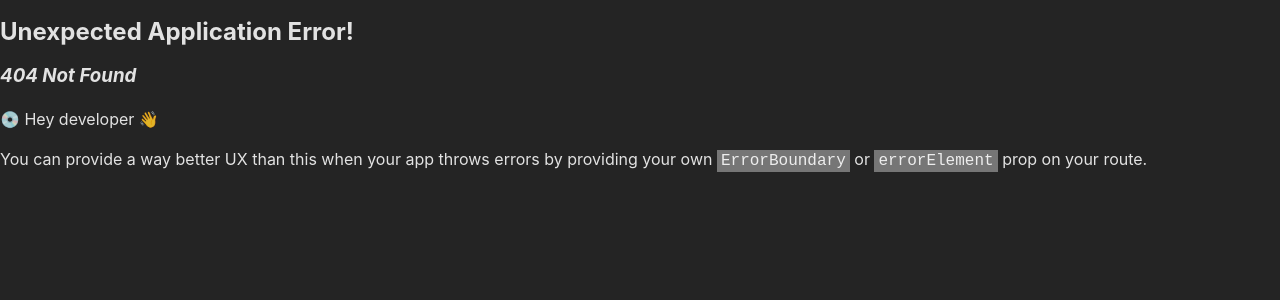
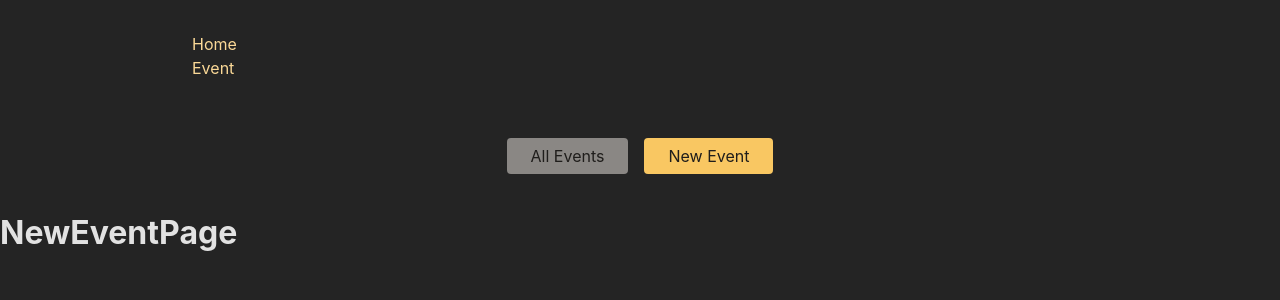
Before and after one commit to RishabhShah9771/EventWebApp, a React (Create React App) app in the folder frontend/: page /events/new in a window 1280 px wide. Before the commit this address had no page. Shown: the top 300 px of the page. Built offline with nearby package versions, Linux system fonts and the light colour scheme.

Commit message:
Loader Update

```diff
--- a/frontend/src/App.js
+++ b/frontend/src/App.js
@@ -1,41 +1,34 @@
-// Challenge / Exercise
-
-// 1. Add five new (dummy) page components (content can be simple <h1> elements)
-//    - HomePage
-//    - EventsPage
-//    - EventDetailPage
-//    - NewEventPage
-//    - EditEventPage
-// 2. Add routing & route definitions for these five pages
-//    - / => HomePage
-//    - /events => EventsPage
-//    - /events/<some-id> => EventDetailPage
-//    - /events/new => NewEventPage
-//    - /events/<some-id>/edit => EditEventPage
-// 3. Add a root layout that adds the <MainNavigation> component above all page components
-// 4. Add properly working links to the MainNavigation
-// 5. Ensure that the links in MainNavigation receive an "active" class when active
-// 6. Output a list of dummy events to the EventsPage
-//    Every list item should include a link to the respective EventDetailPage
-// 7. Output the ID of the selected event on the EventDetailPage
-// BONUS: Add another (nested) layout route that adds the <EventNavigation> component above all /events... page components
 import { createBrowserRouter, RouterProvider } from "react-router-dom";
 import RootLayout from "./pages/RootLayout";
 import HomePage from "./pages/HomePage";
 import NewEventPage from "./pages/NewEventPage";
 import EditEventPage from "./pages/EditEventPage";
-import EventPage from "./pages/EventPage";
+import EventPage, { loaderHandler } from "./pages/EventPage";
 import EventDetail from "./pages/EventDetail";
+import EventsRoot from "./pages/EventsRoot";
+import ErrorPage from "./pages/Error";
+
 const router = createBrowserRouter([
   {
     path: "/",
     element: <RootLayout />,
+    errorElement: <ErrorPage />,
     children: [
       { index: true, element: <HomePage /> },
-      { path: "NewEvent", element: <NewEventPage /> },
-      { path: "EditEvent", element: <EditEventPage /> },
-      { path: "EventPage", element: <EventPage /> },
-      { path: "EventPage/:EventDetail", element: <EventDetail /> },
+      {
+        path: "events",
+        element: <EventsRoot />,
+        children: [
+          {
+            index: true,
+            element: <EventPage />,
+            loader: loaderHandler,
+          },
+          { path: ":eventId", element: <EventDetail /> },
+          { path: "new", element: <NewEventPage /> },
+          { path: ":eventId/edit", element: <EditEventPage /> },
+        ],
+      },
     ],
   },
 ]);
--- a/frontend/src/components/EventsList.js
+++ b/frontend/src/components/EventsList.js
@@ -1,6 +1,6 @@
-import classes from './EventsList.module.css';
+import classes from "./EventsList.module.css";
 
-function EventsList({ events }) {
+const EventsList = ({ events }) => {
   return (
     <div className={classes.events}>
       <h1>All Events</h1>
@@ -19,6 +19,6 @@ function EventsList({ events }) {
       </ul>
     </div>
   );
-}
+};
 
 export default EventsList;
--- a/frontend/src/components/EventsNavigation.js
+++ b/frontend/src/components/EventsNavigation.js
@@ -1,4 +1,5 @@
-import classes from './EventsNavigation.module.css';
+import classes from "./EventsNavigation.module.css";
+import { NavLink } from "react-router-dom";
 
 function EventsNavigation() {
   return (
@@ -6,10 +7,25 @@ function EventsNavigation() {
       <nav>
         <ul className={classes.list}>
           <li>
-            <a href="/events">All Events</a>
+            <NavLink
+              to="/events"
+              className={({ isActive }) =>
+                isActive ? classes.active : undefined
+              }
+              end
+            >
+              All Events
+            </NavLink>
           </li>
           <li>
-            <a href="/events/new">New Event</a>
+            <NavLink
+              to="/events/new"
+              className={({ isActive }) =>
+                isActive ? classes.active : undefined
+              }
+            >
+              New Event
+            </NavLink>
           </li>
         </ul>
       </nav>
--- a/frontend/src/components/MainNavigation.js
+++ b/frontend/src/components/MainNavigation.js
@@ -1,20 +1,31 @@
-import classes from './MainNavigation.module.css';
+import classes from "./MainNavigation.module.css";
+import { NavLink } from "react-router-dom";
 
-function MainNavigation() {
+const MainNavigation = () => {
+  const activeLinkHandler = ({ isActive }) => {
+    return isActive ? classes.active : undefined;
+  };
+
   return (
     <header className={classes.header}>
       <nav>
         <ul className={classes.list}>
-          <li>
-            <a>Home</a>
-          </li>
-          <li>
-            <a>Events</a>
-          </li>
+          <ul>
+            <li>
+              <NavLink to="/" className={activeLinkHandler} end>
+                Home
+              </NavLink>
+            </li>
+            <li>
+              <NavLink to="/events" className={activeLinkHandler} end>
+                Event
+              </NavLink>
+            </li>
+          </ul>
         </ul>
       </nav>
     </header>
   );
-}
+};
 
 export default MainNavigation;
--- /dev/null
+++ b/frontend/src/pages/Error.js
@@ -0,0 +1,4 @@
+const ErrorPage = () => {
+  return <h1>Error Occured</h1>;
+};
+export default ErrorPage;
--- a/frontend/src/pages/EventDetail.js
+++ b/frontend/src/pages/EventDetail.js
@@ -1,11 +1,10 @@
 import { useParams } from "react-router-dom";
-
 const EventDetail = () => {
   const params = useParams();
   return (
     <>
       <h1>EventDetail</h1>
-      <p>{params.eventId}</p>
+      <p> Event ID: {params.eventId}</p>
     </>
   );
 };
--- a/frontend/src/pages/EventPage.js
+++ b/frontend/src/pages/EventPage.js
@@ -1,25 +1,38 @@
-import { Link } from "react-router-dom";
+import { useLoaderData } from "react-router-dom";
+import EventsList from "../components/EventsList";
 
-const EventPage = () => {
-  const EVENTS = [
-    { id: "e1", title: "event-1" },
-    { id: "e2", title: "event-2" },
-    { id: "e3", title: "event-3" },
-    { id: "e4", title: "event-4" },
-  ];
+const EventsPage = () => {
+  const data = useLoaderData();
+
+  if (data.isError) {
+    return <p>{data.message}</p>;
+  }
+
+  const events = data.events; // Assuming the loader returns an object with an 'events' property.
+  // The use LoaderData hook retrieves data loaded by the loader function in the route configuration.
+  // we can use useLoaderData() in the elements that assigned to a route and in all components that might be used inside that element.
+  // We can not use the useLoader to the higher level components that we are fetching the data.
   return (
     <>
-      <h1>EventPage</h1>
-      <ul>
-        {EVENTS.map((eve) => {
-          return (
-            <li key={eve.id}>
-              <Link to={eve.id}>{eve.title}</Link>
-            </li>
-          );
-        })}
-      </ul>
+      <EventsList events={events} />
     </>
   );
 };
-export default EventPage;
+
+export default EventsPage;
+
+// this loader code is excuted in the browser, not in the server.
+// Any default brower feature can be used in this loader  but not the react hooks.
+export const loaderHandler = async () => {
+  const response = await fetch("http://localhost:8080/events");
+  if (!response.ok) {
+    //...
+    // return {
+    //   isError: true,
+    //   message: "Could not fetch events.",
+    // };
+    throw new Error("Could not fetch events");
+  } else {
+    return response;
+  }
+};
--- /dev/null
+++ b/frontend/src/pages/EventsRoot.js
@@ -0,0 +1,12 @@
+import { Outlet } from "react-router-dom";
+import EventsNavigation from "../components/EventsNavigation";
+
+const EventsRoot = () => {
+  return (
+    <>
+      <EventsNavigation />
+      <Outlet />
+    </>
+  );
+};
+export default EventsRoot;
--- a/frontend/src/pages/MainNavigation.js
+++ /dev/null
@@ -1,39 +0,0 @@
-import { NavLink } from "react-router-dom";
-const MainNavigation = () => {
-  return (
-    <>
-      <header>
-        <nav>
-          <ul>
-            <li>
-              <NavLink to="" end>
-                Home
-              </NavLink>
-            </li>
-            <li>
-              <NavLink to="EventPage" end>
-                Event
-              </NavLink>
-            </li>
-            <li>
-              <NavLink to="NewEvent" end>
-                NewEvent
-              </NavLink>
-            </li>
-            <li>
-              <NavLink to="EditEvent" end>
-                EditEvent
-              </NavLink>
-            </li>
-            <li>
-              <NavLink to="EventDetail" end>
-                EventDetail
-              </NavLink>
-            </li>
-          </ul>
-        </nav>
-      </header>
-    </>
-  );
-};
-export default MainNavigation;
--- a/frontend/src/pages/RootLayout.js
+++ b/frontend/src/pages/RootLayout.js
@@ -1,5 +1,5 @@
 import { Outlet } from "react-router-dom";
-import MainNavigation from "./MainNavigation";
+import MainNavigation from "../components/MainNavigation";
 
 const RootLayout = () => {
   return (
```
Also changed, not shown: 2 other files (tests, documents, lock files or other folders).
